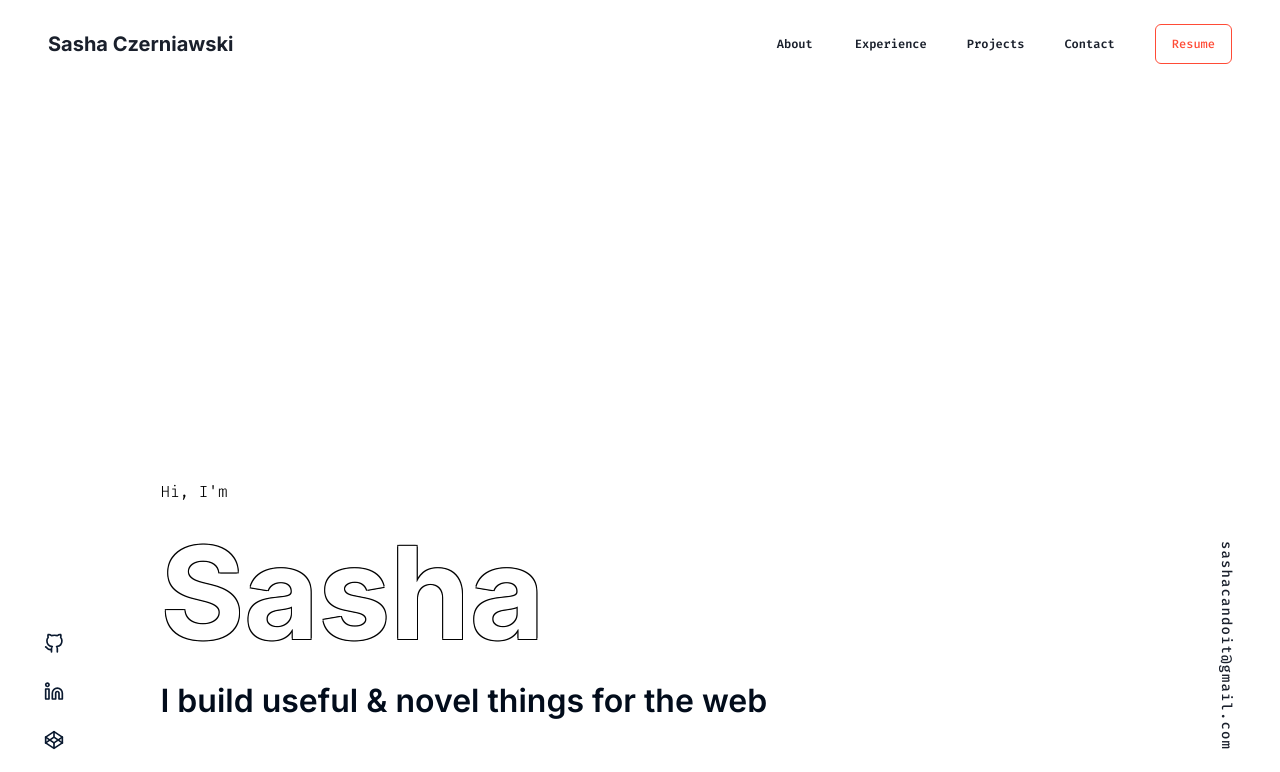
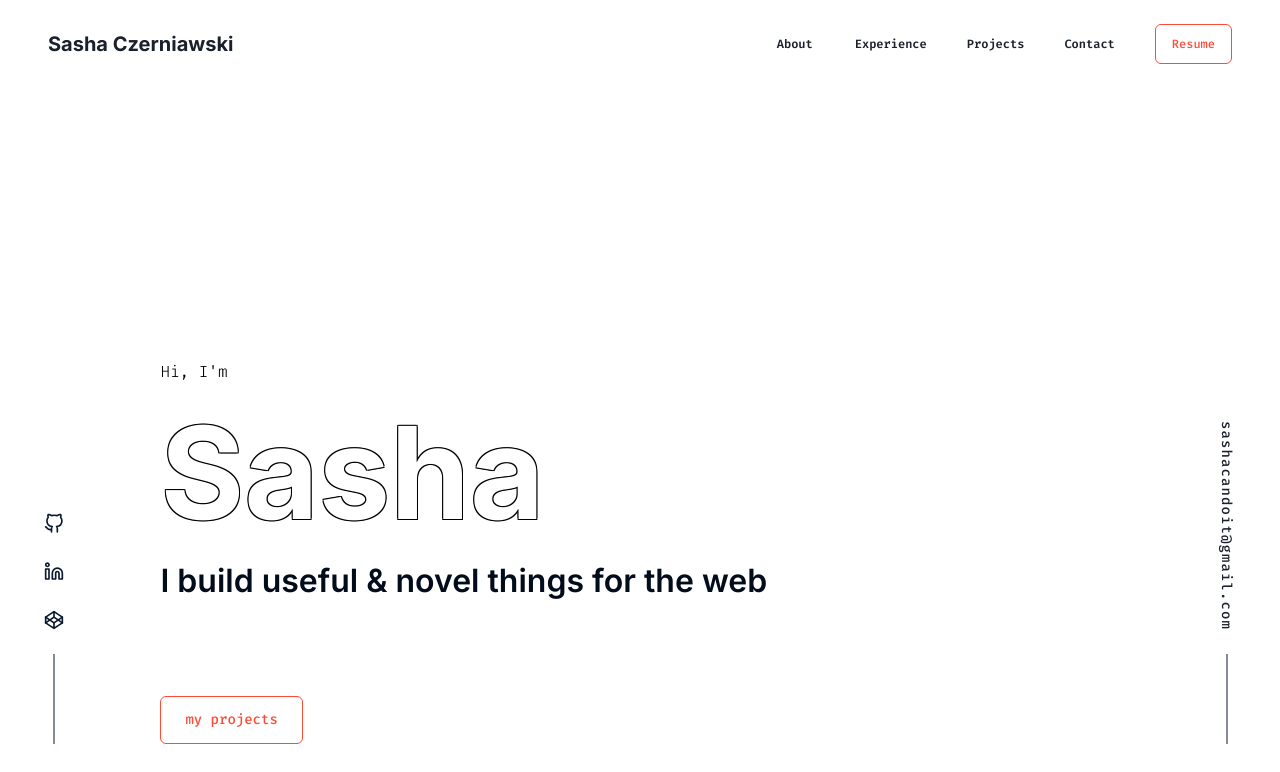
Before and after one commit to sashacandoit/portfolio-2023, a React (Create React App) app: page / in a window 1280 px wide. Shown: the top 772 px of the page. Built offline with nearby package versions, Linux system fonts and the light colour scheme.

Commit message:
changed welcome section height for desktop

```diff
--- a/src/sections/LeftNav.js
+++ b/src/sections/LeftNav.js
@@ -6,7 +6,7 @@ function LeftNav() {
   return (
     <Container justifyContent='end' alignItems='center'>
       <VStack
-        minHeight={{ base: '30rem', lg: '40rem', xl: "50rem" }}
+        minHeight={{ base: '30rem', lg: '40rem', xl: "85vh" }}
         justify='end'
         spacing={6}
         align='center'
--- a/src/sections/RightNav.js
+++ b/src/sections/RightNav.js
@@ -5,7 +5,7 @@ import { LineSvg } from '../assets/icons/icons.js'
 function RightNav() {
   return (
     <VStack
-      minHeight={{ base: '30rem', lg: '40rem', xl: "50rem" }}
+      minHeight={{ base: '30rem', lg: '40rem', xl: "85vh" }}
       justify='end'
       spacing={6}
       align='center'
--- a/src/sections/Welcome.js
+++ b/src/sections/Welcome.js
@@ -7,7 +7,7 @@ function Welcome() {
   return (
     <Box justifyContent='end' alignItems='start' paddingX={"6%"} paddingBottom={'5%'}>
       <VStack
-        minHeight={{ base: '30rem', lg: '40rem', xl: "50rem" }}
+        minHeight={{ base: '30rem', lg: '40rem', xl: "85vh" }}
         justify='end'
         spacing={{ base: "2rem", lg: '6rem' }}
         align='start'
```
